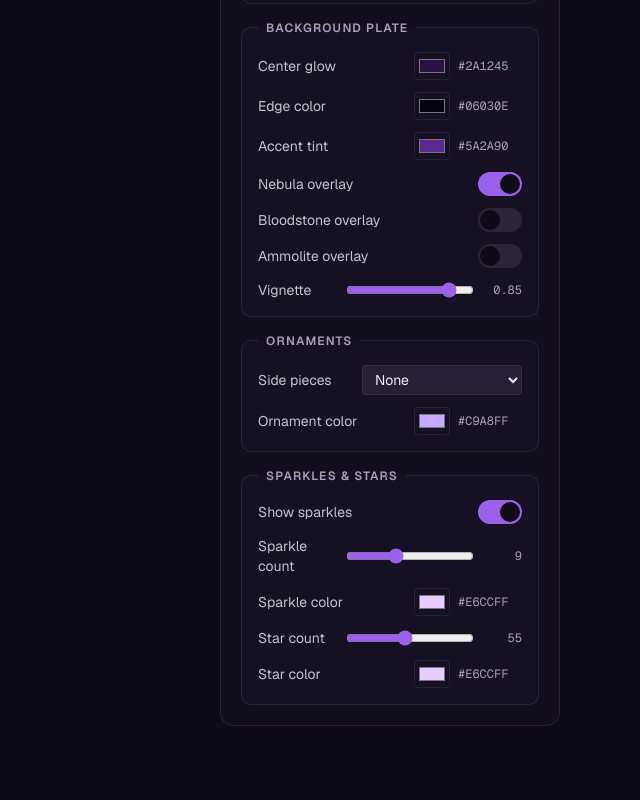
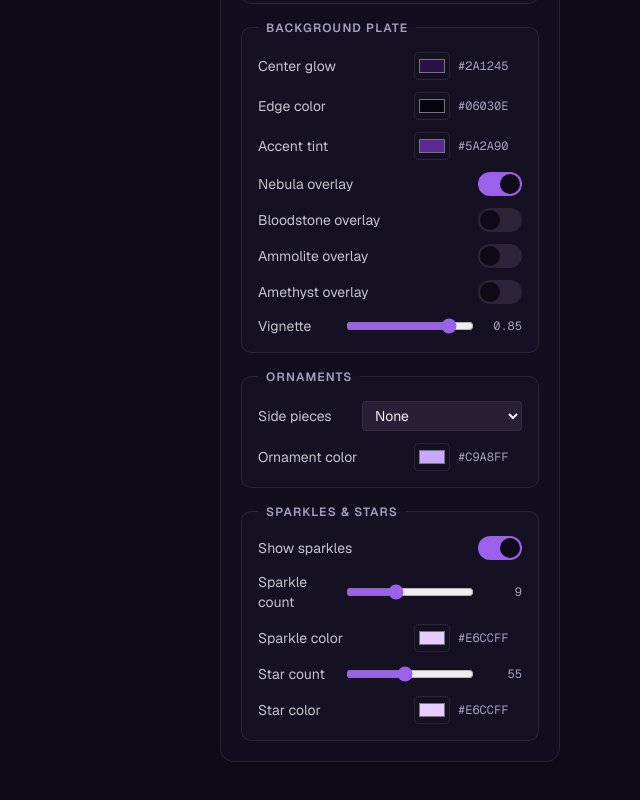
Before and after one commit to asinha2911-hash/GD-Rank-Maker, a Next.js app: page / in a window 1280 px wide. Shown: the part 1861-2661 px from the top of the page, without its empty margins (640-1280 px from the left). Before the commit the page ends 2627 px from the top, so only its background shows below. Built offline with nearby package versions, Linux system fonts and the light colour scheme.

Commit message:
feat: add Amethyst overlay toggle to banner controls\n\nAdded a new toggle for Amethyst overlay with proper state management.

```diff
--- a/components/banner-controls.tsx
+++ b/components/banner-controls.tsx
@@ -272,7 +272,12 @@ export function BannerControls({ config, activePreset, onSelectPreset, onChange,
             onChange={(v) => onChange({ showAmmolite: v } as any)}
           />
         </Row>
-
+        <Row label="Amethyst overlay">
+          <Toggle
+            value={(config as any).showAmethyst}
+            onChange={(v) => onChange({ showAmethyst: v } as any)}
+          />
+        </Row>
         <Row label="Vignette">
           <Slider value={config.vignette} min={0} max={1} step={0.05} onChange={(v) => onChange({ vignette: v })} />
         </Row>
```
